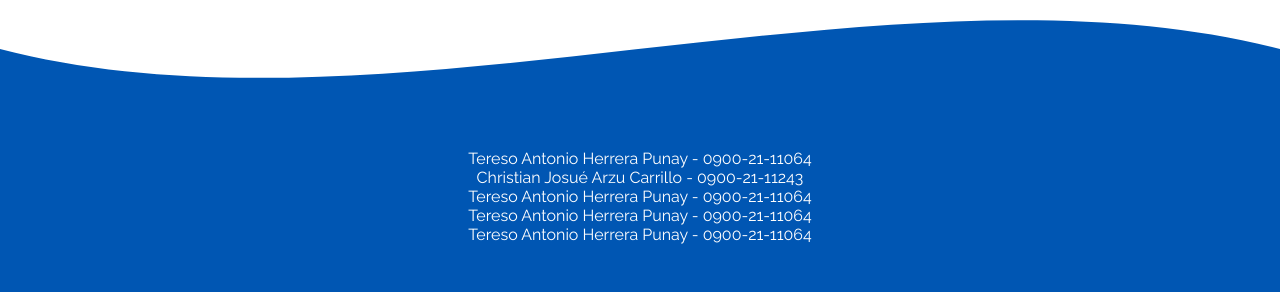
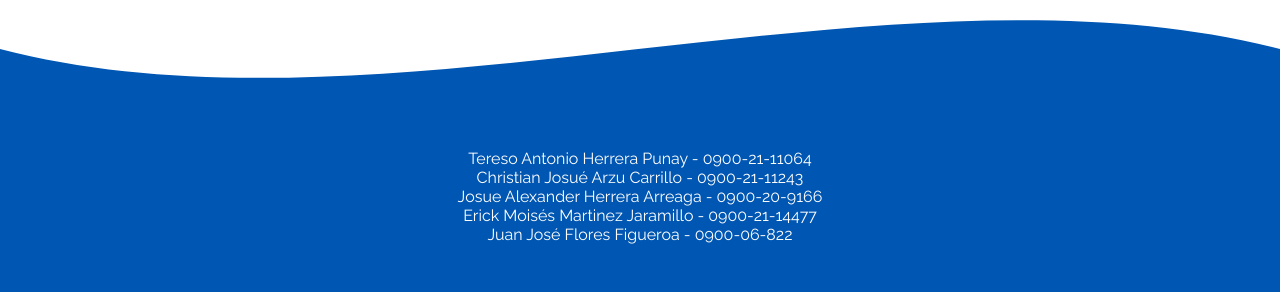
Before and after one commit to linkarzu/umg-automatas-proyecto, a Flask app: page / in a window 1280 px wide. Shown: the part 1261-1553 px from the top of the page. Run offline with Flask 3, Linux system fonts and the light colour scheme.

Commit message:
actualizar integrantes del equipo

```diff
--- a/templates/index.html
+++ b/templates/index.html
@@ -62,9 +62,9 @@
       <footer id="Final">
          <p>Tereso Antonio Herrera Punay - 0900-21-11064</a></p>
          <p>Christian Josué Arzu Carrillo - 0900-21-11243</a></p>
-         <p>Tereso Antonio Herrera Punay - 0900-21-11064</a></p>
-         <p>Tereso Antonio Herrera Punay - 0900-21-11064</a></p>
-         <p>Tereso Antonio Herrera Punay - 0900-21-11064</a></p>
+         <p>Josue Alexander Herrera Arreaga - 0900-20-9166</a></p>
+         <p>Erick Moisés Martinez Jaramillo - 0900-21-14477</a></p>
+         <p>Juan José Flores Figueroa - 0900-06-822</a></p>
          <p>ㅤ</a></p>
          <p>ㅤ</a></p>
       </footer>
```
